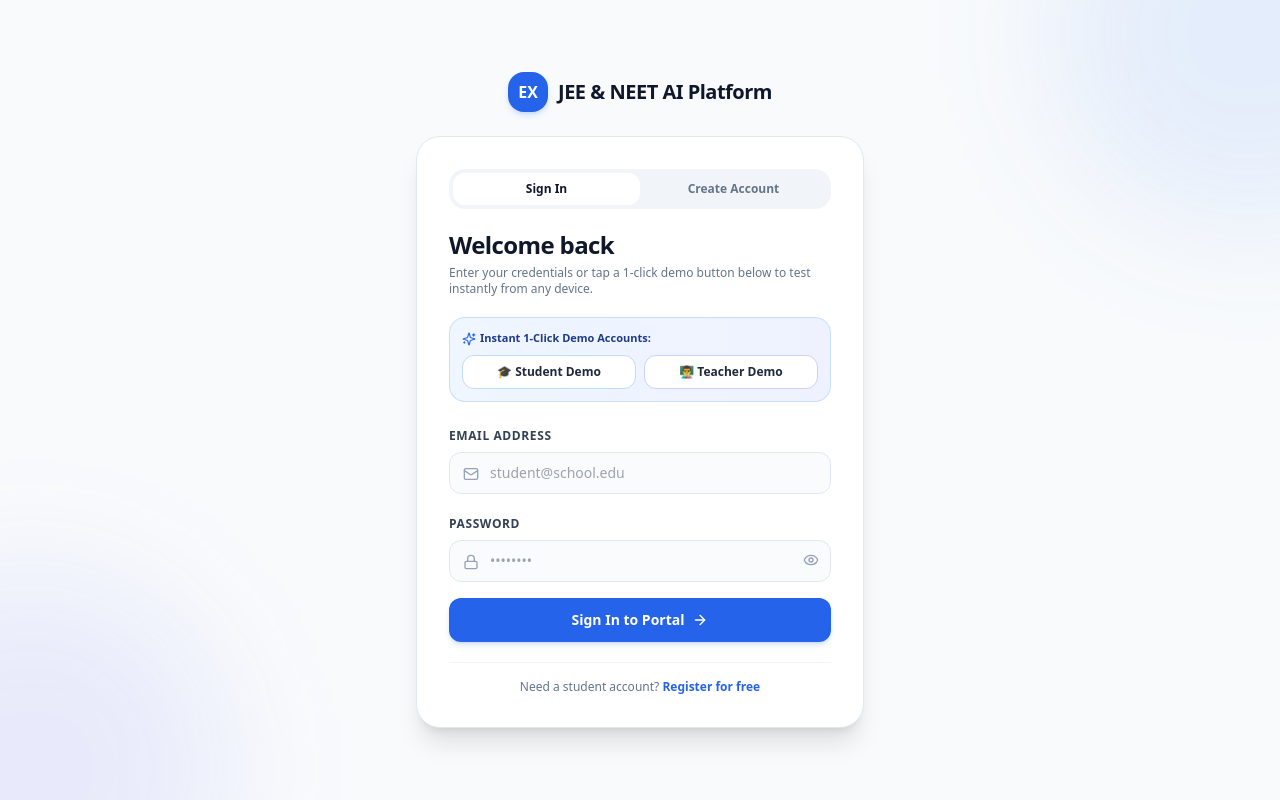
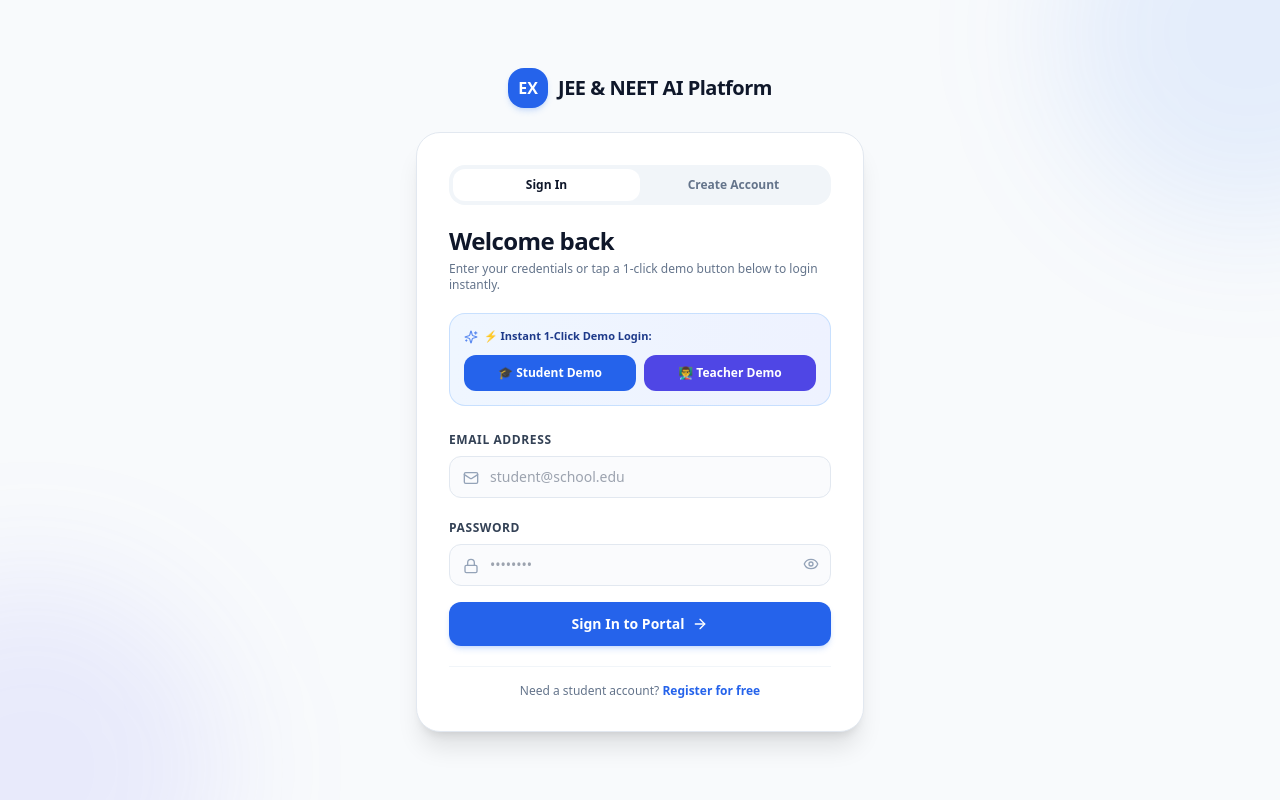
Before and after one commit to kartik1425/jee-neet-test-platform, a Next.js app: page /login in a window 1280 px wide. Built offline with nearby package versions, Linux system fonts and the light colour scheme.

Commit message:
perf(auth): accelerate login flow with metadata role resolution, parallel dashboard queries, and 1-click instant demo execution

```diff
--- a/src/app/login/page.tsx
+++ b/src/app/login/page.tsx
@@ -11,18 +11,23 @@ function LoginForm() {
   const [email, setEmail] = useState("");
   const [password, setPassword] = useState("");
   const [showPassword, setShowPassword] = useState(false);
+  const [autoSubmitting, setAutoSubmitting] = useState<string | null>(null);
   const searchParams = useSearchParams();
   const returnTo = searchParams?.get("returnTo") || "";
 
-  const handleFillDemoStudent = () => {
-    setEmail("priyagon200@gmail.com");
+  const handleInstantDemo = (demoEmail: string, demoRole: string) => {
+    setEmail(demoEmail);
     setPassword("123456");
+    setAutoSubmitting(demoRole);
+
+    const formData = new FormData();
+    formData.append("email", demoEmail);
+    formData.append("password", "123456");
+    if (returnTo) formData.append("returnTo", returnTo);
+    formAction(formData);
   };
 
-  const handleFillDemoTeacher = () => {
-    setEmail("starsea.real@gmail.com");
-    setPassword("123456");
-  };
+  const isLoggingIn = isPending || autoSubmitting !== null;
 
   return (
     <div className="min-h-screen flex flex-col justify-center items-center px-4 py-8 sm:py-12 bg-slate-50 relative overflow-hidden">
@@ -64,32 +69,46 @@ function LoginForm() {
             Welcome back
           </h1>
           <p className="text-xs text-slate-500">
-            Enter your credentials or tap a 1-click demo button below to test instantly from any device.
+            Enter your credentials or tap a 1-click demo button below to login instantly.
           </p>
         </div>
 
-        {/* 1-Click Fast Demo Fillers for Mobile / Multi-Device Testing */}
-        <div className="p-3 bg-gradient-to-r from-blue-50 to-indigo-50 rounded-2xl border border-blue-200/80 space-y-2">
+        {/* 1-Click Fast Demo Buttons */}
+        <div className="p-3.5 bg-gradient-to-r from-blue-50 to-indigo-50 rounded-2xl border border-blue-200/80 space-y-2.5">
           <div className="flex items-center justify-between text-[11px] font-bold text-blue-900">
-            <span className="flex items-center gap-1">
-              <Sparkles className="w-3.5 h-3.5 text-blue-600" />
-              Instant 1-Click Demo Accounts:
+            <span className="flex items-center gap-1.5">
+              <Sparkles className="w-3.5 h-3.5 text-blue-600 animate-pulse" />
+              ⚡ Instant 1-Click Demo Login:
             </span>
           </div>
           <div className="grid grid-cols-2 gap-2">
             <button
               type="button"
-              onClick={handleFillDemoStudent}
-              className="py-2 px-2.5 rounded-xl bg-white hover:bg-blue-600 text-slate-800 hover:text-white border border-blue-200 text-xs font-bold transition shadow-2xs flex items-center justify-center gap-1 cursor-pointer"
+              disabled={isLoggingIn}
+              onClick={() => handleInstantDemo("priyagon200@gmail.com", "Student")}
+              className="py-2.5 px-3 rounded-xl bg-blue-600 hover:bg-blue-700 disabled:opacity-60 text-white text-xs font-bold transition shadow-xs flex items-center justify-center gap-1.5 cursor-pointer"
             >
-              🎓 Student Demo
+              {autoSubmitting === "Student" ? (
+                <span>Logging In...</span>
+              ) : (
+                <>
+                  <span>🎓 Student Demo</span>
+                </>
+              )}
             </button>
             <button
               type="button"
-              onClick={handleFillDemoTeacher}
-              className="py-2 px-2.5 rounded-xl bg-white hover:bg-indigo-600 text-slate-800 hover:text-white border border-indigo-200 text-xs font-bold transition shadow-2xs flex items-center justify-center gap-1 cursor-pointer"
+              disabled={isLoggingIn}
+              onClick={() => handleInstantDemo("starsea.real@gmail.com", "Teacher")}
+              className="py-2.5 px-3 rounded-xl bg-indigo-600 hover:bg-indigo-700 disabled:opacity-60 text-white text-xs font-bold transition shadow-xs flex items-center justify-center gap-1.5 cursor-pointer"
             >
-              👨‍🏫 Teacher Demo
+              {autoSubmitting === "Teacher" ? (
+                <span>Logging In...</span>
+              ) : (
+                <>
+                  <span>👨‍🏫 Teacher Demo</span>
+                </>
+              )}
             </button>
           </div>
         </div>
@@ -154,10 +173,10 @@ function LoginForm() {
 
           <button
             type="submit"
-            disabled={isPending}
+            disabled={isLoggingIn}
             className="w-full py-3 px-4 bg-blue-600 hover:bg-blue-700 text-white font-bold text-xs sm:text-sm rounded-xl shadow-md shadow-blue-500/20 hover:shadow-lg transition disabled:opacity-50 flex items-center justify-center gap-2 cursor-pointer"
           >
-            {isPending ? (
+            {isLoggingIn ? (
               <span>Authenticating...</span>
             ) : (
               <>
--- a/src/app/student/page.tsx
+++ b/src/app/student/page.tsx
@@ -12,8 +12,8 @@ import { LogOut, Sparkles, Flame, ArrowRight } from "lucide-react";
 export const dynamic = "force-dynamic";
 
 export default async function StudentPortalPage() {
-  await requireRole(["STUDENT", "TEACHER", "ADMIN"]);
-  const dashboardData = await getStudentDashboardData();
+  const session = await requireRole(["STUDENT", "TEACHER", "ADMIN"]);
+  const dashboardData = await getStudentDashboardData(session);
   const { profile, activeAttempt, assignedTests, practiceTests, recentAttempts, metrics } = dashboardData;
 
   return (
--- a/src/lib/auth/actions.ts
+++ b/src/lib/auth/actions.ts
@@ -2,7 +2,7 @@
 
 import { createClient } from "@/lib/supabase/server";
 import { getRoleDashboardPath, requireAuth } from "./session";
-import { LoginSchema, SignUpSchema, UpdateProfileSchema } from "@/types/auth";
+import { LoginSchema, SignUpSchema, UpdateProfileSchema, UserRole } from "@/types/auth";
 import { redirect } from "next/navigation";
 
 export interface ActionResponse {
@@ -120,14 +120,20 @@ export async function loginAction(
     redirect(returnTo);
   }
 
-  // Fetch authoritative role from profiles table
+  // Fast path: derive role directly from auth metadata to eliminate blocking DB roundtrip
+  const userMetaRole = data.user.user_metadata?.role || data.user.app_metadata?.role;
+  if (userMetaRole && ["STUDENT", "TEACHER", "ADMIN"].includes(userMetaRole)) {
+    redirect(getRoleDashboardPath(userMetaRole as UserRole));
+  }
+
+  // Fallback: fetch authoritative role from profiles table if not present in metadata
   const { data: profile } = await supabase
     .from("profiles")
     .select("role")
     .eq("id", data.user.id)
     .single();
 
-  const role = profile?.role || "STUDENT";
+  const role = (profile?.role as UserRole) || "STUDENT";
   redirect(getRoleDashboardPath(role));
 }
 
```
Also changed, not shown: src/lib/student/dashboard.ts (+109 -83 lines).
